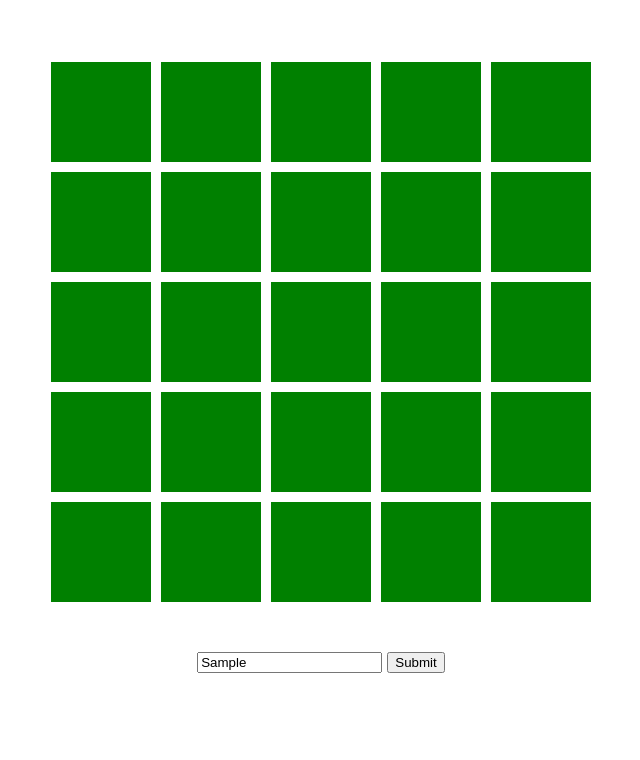
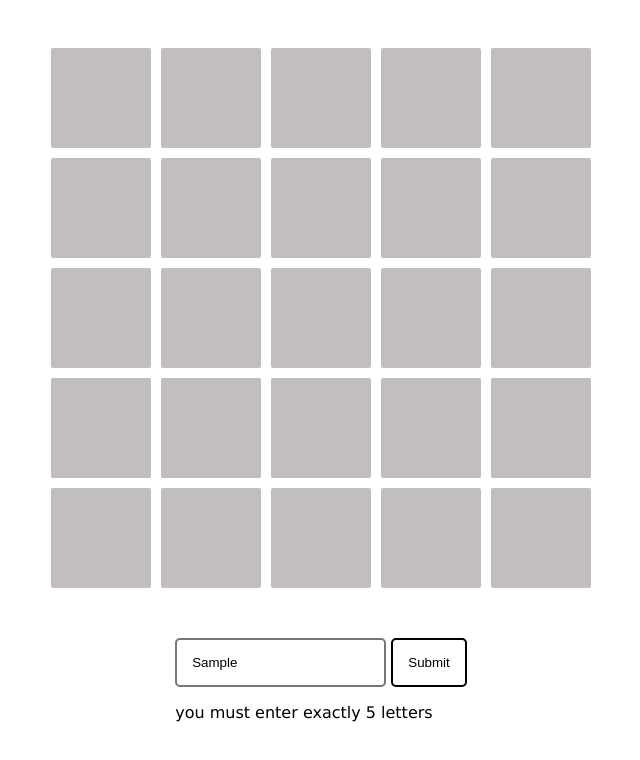
Before and after one commit to martinasally/wordle-clone, a plain HTML site: page index.html in a window 1280 px wide. Both pictures are taken after typing "Sample" into the empty fields and a click on the button "Submit". Shown: the whole page, without its empty margins (327-967 px from the left). Drawn offline with Linux system fonts and the light colour scheme.

Commit message:
Improve the colour and style of the page.

```diff
--- a/javascript.js
+++ b/javascript.js
@@ -35,12 +35,18 @@ function fade_out(target) {
     }, 30)
 }
 
+function fade(target, message) {
+    fade_in(error_message, message);
+    setTimeout( () => {
+        fade_out(error_message);
+    }, 3000);
+}
+
 submit_button.addEventListener('click', () => {
     // entered something other than letters
     if (!/^[a-zA-Z]+$/.test(submittion.value)) {
-        fade_in(error_message, "you must enter all letters");
-        setTimeout( () => {
-            fade_out(error_message);
-        }, 3000);
+        fade(error_message, "you must enter only letters");
+    } else if (!(submittion.value.length == 5)) {
+        fade(error_message, "you must enter exactly 5 letters");
     }
 });
--- a/style.css
+++ b/style.css
@@ -27,10 +27,26 @@ body {
 .row {
     width:100px;
     height: 100px;
-    background-color: green;
+    border-radius: 2px;
+    background-color: rgb(194, 190, 190);
 }
 
 p {
     height:50px;
     opacity:1;
 }
+
+input {
+    border-radius: 5px;
+    padding: 15px;
+    box-shadow: none;
+    border-style: solid;
+}
+
+button {
+    padding:15px;
+    background-color: white;
+    border-style: solid;
+    border-radius: 5px;
+    color: black;
+}
```
